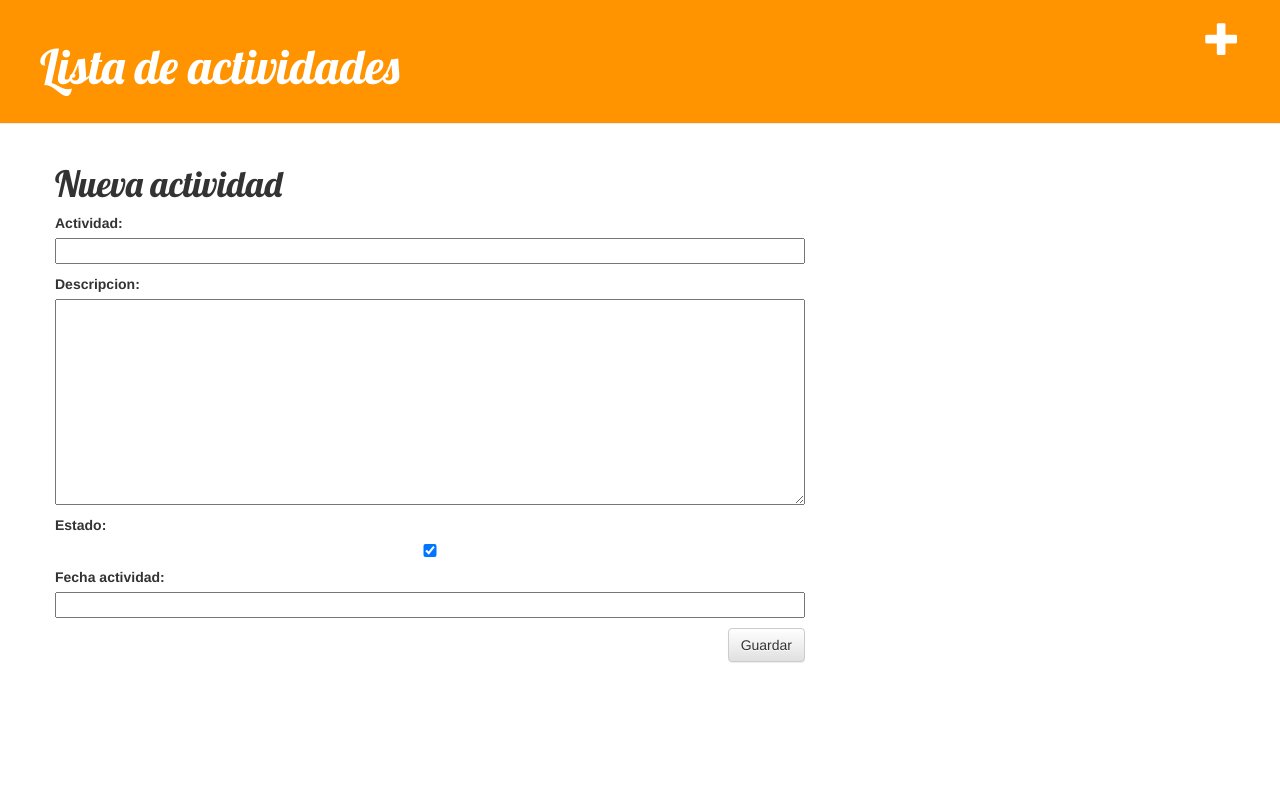
After one commit to marensaju/rena, a Django app: page /post/new/ in a window 1280 px wide. The commit adds this page. Run offline with Django 3.2, Linux system fonts and the light colour scheme; some libraries are stand-ins or nearby versions.

Commit message:
se creo el formulario de crear nueva actividad y editar

```diff
--- /dev/null
+++ b/agenda/forms.py
@@ -0,0 +1,6 @@
+from django import forms
+from .models import Agendar
+class PostForm(forms.ModelForm):
+    class Meta:
+        model = Agendar
+        fields = ('actividad', 'descripcion','estado','fecha_actividad',)
--- /dev/null
+++ b/agenda/static/css/agenda.css
@@ -0,0 +1,48 @@
+h1 a {
+        color: #FCA205;
+        font-family: 'Lobster';
+    }
+.page-header {
+            background-color: #ff9400;
+            margin-top: 0;
+            padding: 20px 20px 20px 40px;
+        }
+
+.page-header h1, .page-header h1 a, .page-header h1 a:visited, .page-header h1 a:active {
+            color: #ffffff;
+            font-size: 36pt;
+            text-decoration: none;
+}
+.content {
+            margin-left: 40px;
+        }
+h1, h2, h3, h4 {
+            font-family: 'Lobster', cursive;
+        }
+
+.date {
+            float: right;
+            color: #828282;
+}
+
+.save {
+            float: right;
+        }
+.post-form textarea, .post-form input {
+            width: 100%;
+        }
+
+.top-menu, .top-menu:hover, .top-menu:visited {
+            color: #ffffff;
+            float: right;
+            font-size: 26pt;
+            margin-right: 20px;
+        }
+
+.post {
+            margin-bottom: 70px;
+        }
+
+        .post h1 a, .post h1 a:visited {
+            color: #000000;
+        }
--- /dev/null
+++ b/agenda/templates/agenda/base.html
@@ -0,0 +1,26 @@
+{% load staticfiles %}
+    <html>
+        <head>
+            <title>Proyecto</title>
+            <link rel="stylesheet" href="//maxcdn.bootstrapcdn.com/bootstrap/3.2.0/css/bootstrap.min.css">
+            <link rel="stylesheet" href="//maxcdn.bootstrapcdn.com/bootstrap/3.2.0/css/bootstrap-theme.min.css">
+            <link href='//fonts.googleapis.com/css?family=Lobster&subset=latin,latin-ext' rel='stylesheet' type='text/css'>
+            <link rel="stylesheet" href="{% static "css/agenda.css" %}">
+        </head>
+        <body>
+      <div class="page-header">
+        <a href="{% url "agenda.views.actividad_nueva" %}" class="top-menu"><span class="glyphicon glyphicon-plus"></span></a>
+          <h1><a href="/">Lista de actividades</a></h1>
+      </div>
+      <div class="content container">
+          <div class="row">
+              <div class="col-md-8">
+              {% block content %}
+              {% endblock %}
+              </div>
+          </div>
+      </div>
+  </body>
+
+
+    </html>
--- /dev/null
+++ b/agenda/templates/agenda/editar_actividad.html
@@ -0,0 +1,9 @@
+{% extends "agenda/base.html" %}
+
+    {% block content %}
+        <h1>Nueva actividad</h1>
+        <form method="POST" class="post-form">{% csrf_token %}
+            {{ form.as_p }}
+            <button type="submit" class="save btn btn-default">Guardar</button>
+        </form>
+    {% endblock %}
--- a/agenda/urls.py
+++ b/agenda/urls.py
@@ -2,4 +2,8 @@ from django.conf.urls import include, url
 from . import views
 urlpatterns = [
     url(r'^$', views.listar_publicaciones),
+    url(r'^post/(?P<pk>[0-9]+)/$', views.actividad_detalle),
+    url(r'^post/new/$', views.actividad_nueva, name='actividad_nueva'),
+    url(r'^post/(?P<pk>[0-9]+)/edit/$', views.actividad_editar, name='actividad_editar'),
+
 ]
--- a/agenda/views.py
+++ b/agenda/views.py
@@ -1,9 +1,38 @@
 from django.shortcuts import render
 from django.utils import timezone
 from .models import Agendar
+from django.shortcuts import get_object_or_404
+from django.shortcuts import redirect
+from .forms import PostForm
+
 def listar_publicaciones(request):
     actividades = Agendar.objects.filter(fecha_actividad__lte=timezone.now()).order_by('fecha_actividad')
     return render(request, 'agenda/listar_publicaciones.html', {'actividades': actividades})
+def actividad_detalle(request, pk):
+    actividades = get_object_or_404(Agendar, pk=pk)
+    return render(request, 'agenda/actividad_detalle.html', {'actividades': actividades})
+def actividad_nueva(request):
+    if request.method == "POST":
+        form = PostForm(request.POST)
+        if form.is_valid():
+            post = form.save(commit=False)
+            post.usuario = request.user
+            post.save()
+            return redirect('agenda.views.actividad_detalle', pk=post.pk)
+    else:
+        form = PostForm()
+    return render(request, 'agenda/editar_actividad.html', {'form': form})
 
-
+def actividad_editar(request, pk):
+    post = get_object_or_404(Agendar, pk=pk)
+    if request.method == "POST":
+        form = PostForm(request.POST, instance=post)
+        if form.is_valid():
+            post = form.save(commit=False)
+            post.usuario = request.user
+            post.save()
+            return redirect('agenda.views.actividad_detalle', pk=post.pk)
+    else:
+        form = PostForm(instance=post)
+    return render(request, 'agenda/editar_actividad.html', {'form': form})
 # Create your views here.
```
Also changed, not shown: agenda/templates/agenda/actividad_detalle.html (added, +12 -0 lines), agenda/templates/agenda/listar_publicaciones.html (+12 -17 lines).
